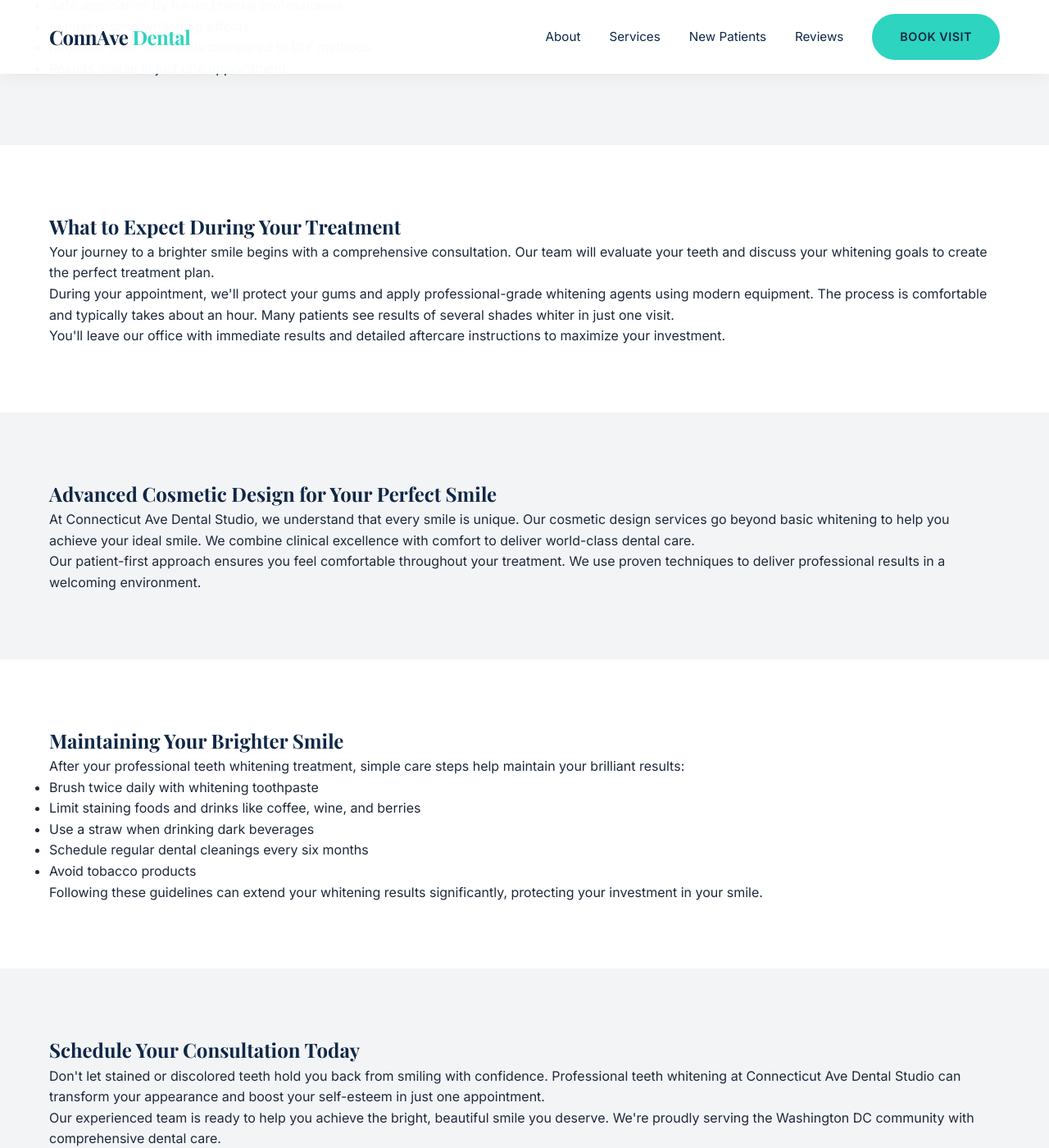
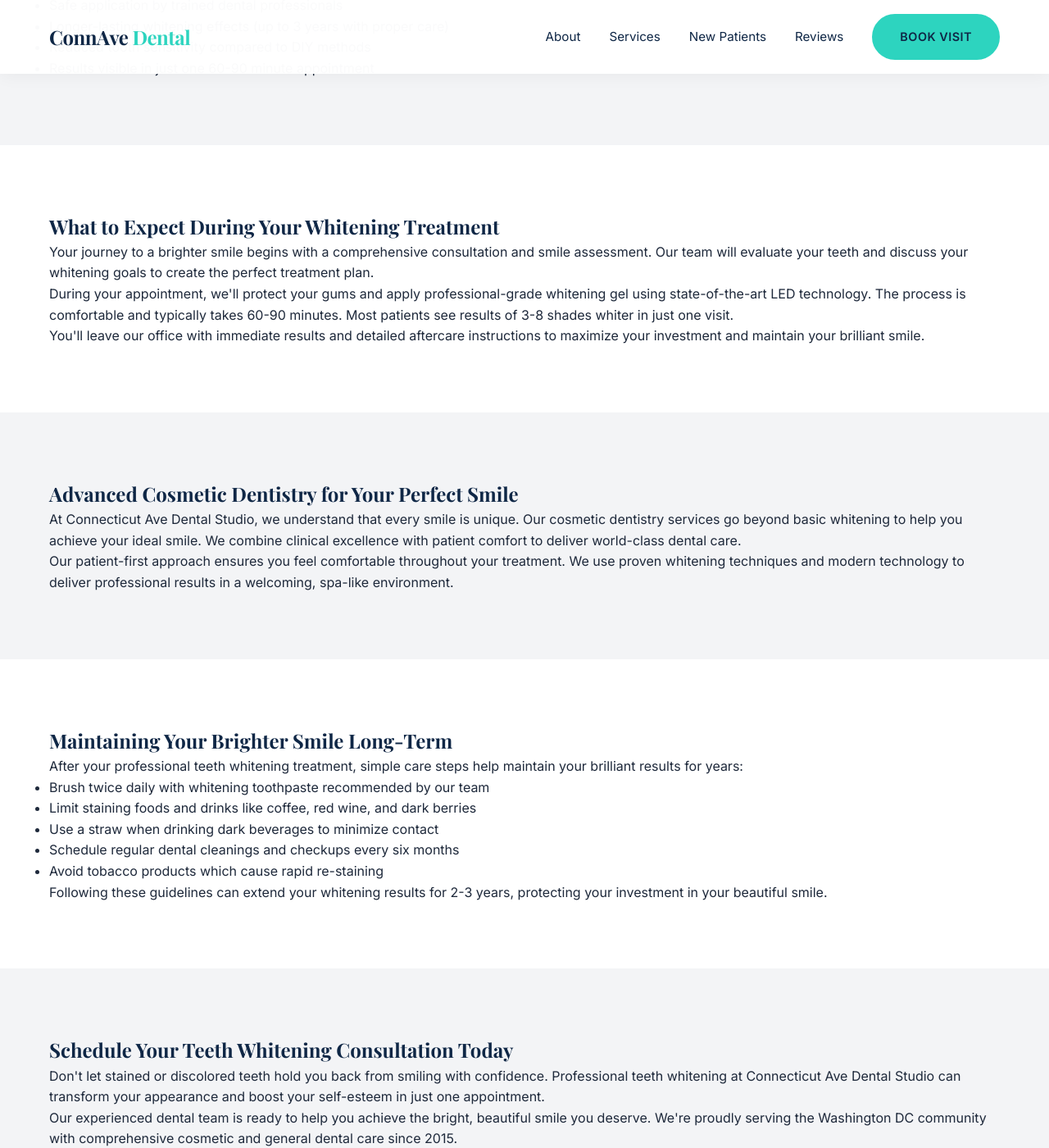
Before and after one commit to asquitt/asquitt.github.io, a Jekyll site: the page teeth-whitening.html, which Jekyll copies as it is, in a window 1280 px wide and 1400 px high, scrolled down 693 px. Shown: the whole window at 82% size. Built offline with Jekyll 4.4.1, drawn with Linux system fonts in a browser that asks for light colours; some of the changed text lies outside the part shown.

Commit message:
Refresh and update content: teeth-whitening.html

```diff
--- a/teeth-whitening.html
+++ b/teeth-whitening.html
@@ -6,7 +6,7 @@
 <meta content="width=device-width, initial-scale=1.0" name="viewport"/>
 <meta content="PDXK53m3jbol2eaexn3PAoygEdroDwbegAuQOEcQsNs" name="google-site-verification"/>
 <title>Professional Teeth Whitening in Washington DC | Connecticut Ave Dental Studio</title>
-<meta content="Professional teeth whitening in Washington DC at Connecticut Ave Dental Studio. Brighten your smile safely and effectively. Schedule your consultation today for" name="description"/>
+<meta content="Professional teeth whitening in Washington DC at Connecticut Ave Dental Studio. Brighten your smile safely and effectively with advanced whitening treatments. Schedule your consultation today." name="description"/>
 <link href="https://cdnjs.cloudflare.com/ajax/libs/font-awesome/6.0.0/css/all.min.css" rel="stylesheet"/>
 <link href="https://fonts.googleapis.com/css2?family=Inter:wght@300;400;600&amp;family=Playfair+Display:wght@400;700&amp;display=swap" rel="stylesheet"/>
 <style>
@@ -267,69 +267,69 @@
 <section class="section">
 <div class="container">
 <div class="text-center" style="margin-bottom: 50px;">
-<h1>Transform Your Smile with Professional Teeth Whitening</h1>
-<p>Ready to unlock your most confident smile? Studies show that people with whiter teeth are perceived as more attractive and successful. Professional teeth whitening at Connecticut Ave Dental Studio can help you achieve dazzling results in just one visit.</p>
-<p>Our cosmetic design experts use advanced techniques to safely brighten your teeth by several shades. Don't settle for disappointing drugstore strips when professional results are within reach.</p>
+<h1>Transform Your Smile with Professional Teeth Whitening in Washington DC</h1>
+<p>Ready to unlock your most confident smile? Research shows that people with whiter teeth are perceived as more attractive and successful. Professional teeth whitening at Connecticut Ave Dental Studio can help you achieve dazzling results in just one visit.</p>
+<p>Our cosmetic design experts use advanced whitening techniques to safely brighten your teeth by up to 8 shades. Don't settle for disappointing drugstore strips when professional results are within reach.</p>
 </div>
 </div>
 </section>
 <section class="section bg-light">
 <div class="container">
-<h2>Why Choose Professional Teeth Whitening?</h2>
-<p>While store-bought whitening products promise quick fixes, professional teeth whitening delivers superior results that last. Our experienced team uses clinical-grade treatments that are both safe and effective.</p>
-<p>Benefits of professional treatment include:</p>
+<h2>Why Choose Professional Teeth Whitening Over DIY Methods?</h2>
+<p>While store-bought whitening products promise quick fixes, professional teeth whitening delivers superior results that last longer. Our experienced team uses clinical-grade treatments that are both safe and effective.</p>
+<p>Benefits of professional whitening treatment include:</p>
 <ul>
 <li>Faster, more dramatic results than over-the-counter options</li>
-<li>Customized treatment plans for your unique needs</li>
+<li>Customized treatment plans tailored to your unique needs</li>
 <li>Safe application by trained dental professionals</li>
-<li>Longer-lasting whitening effects</li>
+<li>Longer-lasting whitening effects (up to 3 years with proper care)</li>
 <li>Reduced tooth sensitivity compared to DIY methods</li>
-<li>Results visible in just one appointment</li>
+<li>Results visible in just one 60-90 minute appointment</li>
 </ul>
 </div>
 </section>
 <section class="section">
 <div class="container">
-<h2>What to Expect During Your Treatment</h2>
-<p>Your journey to a brighter smile begins with a comprehensive consultation. Our team will evaluate your teeth and discuss your whitening goals to create the perfect treatment plan.</p>
-<p>During your appointment, we'll protect your gums and apply professional-grade whitening agents using modern equipment. The process is comfortable and typically takes about an hour. Many patients see results of several shades whiter in just one visit.</p>
-<p>You'll leave our office with immediate results and detailed aftercare instructions to maximize your investment.</p>
+<h2>What to Expect During Your Whitening Treatment</h2>
+<p>Your journey to a brighter smile begins with a comprehensive consultation and smile assessment. Our team will evaluate your teeth and discuss your whitening goals to create the perfect treatment plan.</p>
+<p>During your appointment, we'll protect your gums and apply professional-grade whitening gel using state-of-the-art LED technology. The process is comfortable and typically takes 60-90 minutes. Most patients see results of 3-8 shades whiter in just one visit.</p>
+<p>You'll leave our office with immediate results and detailed aftercare instructions to maximize your investment and maintain your brilliant smile.</p>
 </div>
 </section>
 <section class="section bg-light">
 <div class="container">
-<h2>Advanced Cosmetic Design for Your Perfect Smile</h2>
-<p>At Connecticut Ave Dental Studio, we understand that every smile is unique. Our cosmetic design services go beyond basic whitening to help you achieve your ideal smile. We combine clinical excellence with comfort to deliver world-class dental care.</p>
-<p>Our patient-first approach ensures you feel comfortable throughout your treatment. We use proven techniques to deliver professional results in a welcoming environment.</p>
+<h2>Advanced Cosmetic Dentistry for Your Perfect Smile</h2>
+<p>At Connecticut Ave Dental Studio, we understand that every smile is unique. Our cosmetic dentistry services go beyond basic whitening to help you achieve your ideal smile. We combine clinical excellence with patient comfort to deliver world-class dental care.</p>
+<p>Our patient-first approach ensures you feel comfortable throughout your treatment. We use proven whitening techniques and modern technology to deliver professional results in a welcoming, spa-like environment.</p>
 </div>
 </section>
 <section class="section">
 <div class="container">
-<h2>Maintaining Your Brighter Smile</h2>
-<p>After your professional teeth whitening treatment, simple care steps help maintain your brilliant results:</p>
+<h2>Maintaining Your Brighter Smile Long-Term</h2>
+<p>After your professional teeth whitening treatment, simple care steps help maintain your brilliant results for years:</p>
 <ul>
-<li>Brush twice daily with whitening toothpaste</li>
-<li>Limit staining foods and drinks like coffee, wine, and berries</li>
-<li>Use a straw when drinking dark beverages</li>
-<li>Schedule regular dental cleanings every six months</li>
-<li>Avoid tobacco products</li>
+<li>Brush twice daily with whitening toothpaste recommended by our team</li>
+<li>Limit staining foods and drinks like coffee, red wine, and dark berries</li>
+<li>Use a straw when drinking dark beverages to minimize contact</li>
+<li>Schedule regular dental cleanings and checkups every six months</li>
+<li>Avoid tobacco products which cause rapid re-staining</li>
 </ul>
-<p>Following these guidelines can extend your whitening results significantly, protecting your investment in your smile.</p>
+<p>Following these guidelines can extend your whitening results for 2-3 years, protecting your investment in your beautiful smile.</p>
 </div>
 </section>
 <section class="section bg-light">
 <div class="container">
-<h2>Schedule Your Consultation Today</h2>
+<h2>Schedule Your Teeth Whitening Consultation Today</h2>
 <p>Don't let stained or discolored teeth hold you back from smiling with confidence. Professional teeth whitening at Connecticut Ave Dental Studio can transform your appearance and boost your self-esteem in just one appointment.</p>
-<p>Our experienced team is ready to help you achieve the bright, beautiful smile you deserve. We're proudly serving the Washington DC community with comprehensive dental care.</p>
-<p><strong>Ready to get started? Your brightest smile awaits.</strong></p>
-<p><em>New patients welcome. Flexible scheduling available.</em></p>
+<p>Our experienced dental team is ready to help you achieve the bright, beautiful smile you deserve. We're proudly serving the Washington DC community with comprehensive cosmetic and general dental care since 2015.</p>
+<p><strong>Ready to get started? Your brightest, most confident smile awaits.</strong></p>
+<p><em>New patients welcome. Same-day appointments available. Flexible scheduling options.</em></p>
 </div>
 </section>
 <section class="section testimonials">
 <div class="container">
-<h2>Ready to Get Started?</h2>
-<a class="btn btn-primary" href="#contact">Contact Us</a>
+<h2>Ready to Transform Your Smile?</h2>
+<a class="btn btn-primary" href="#contact">Schedule Consultation</a>
 </div>
 </section>
 </main>
```
Also changed, not shown: other parts of teeth-whitening.html (+1 -1 lines).
